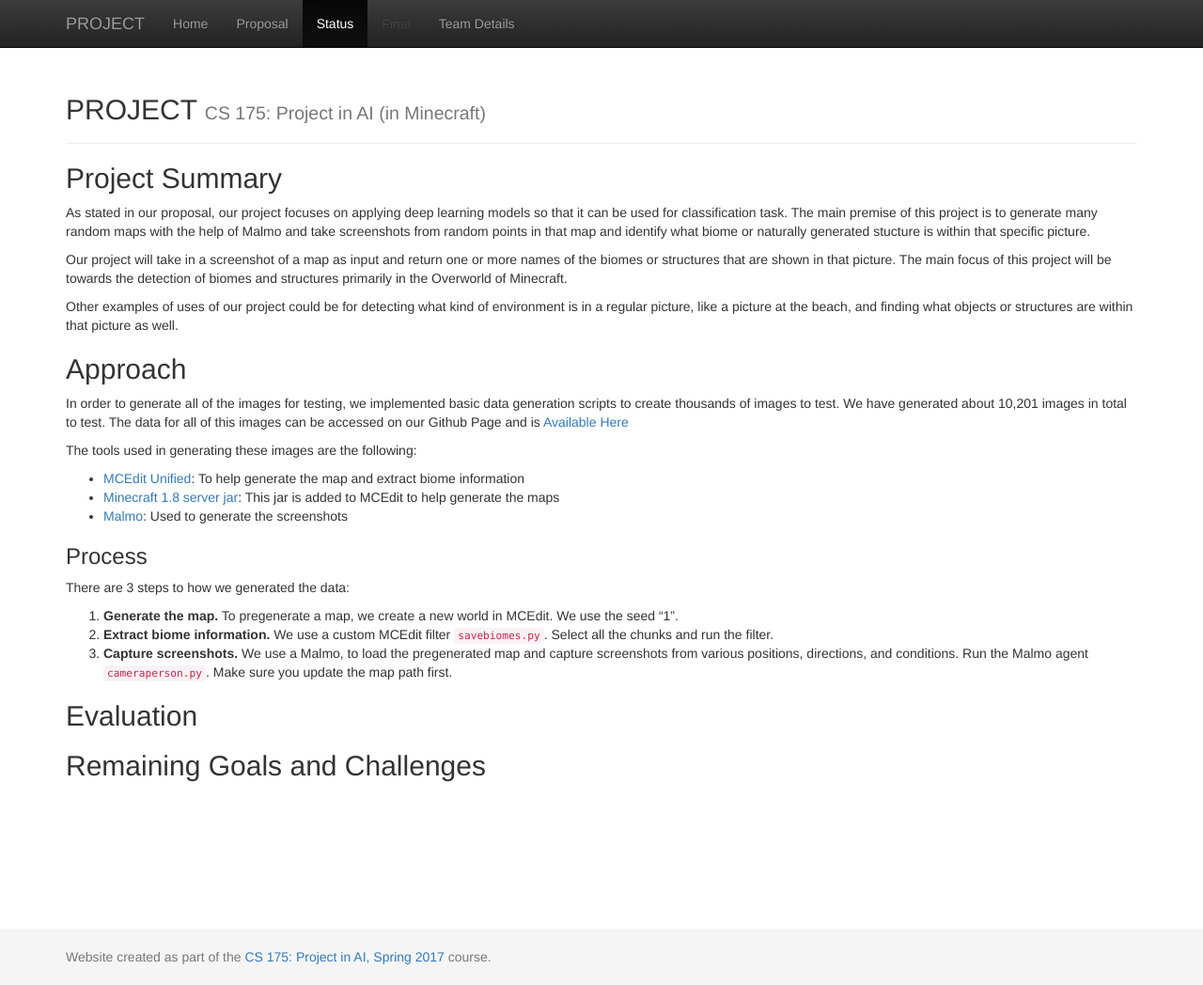
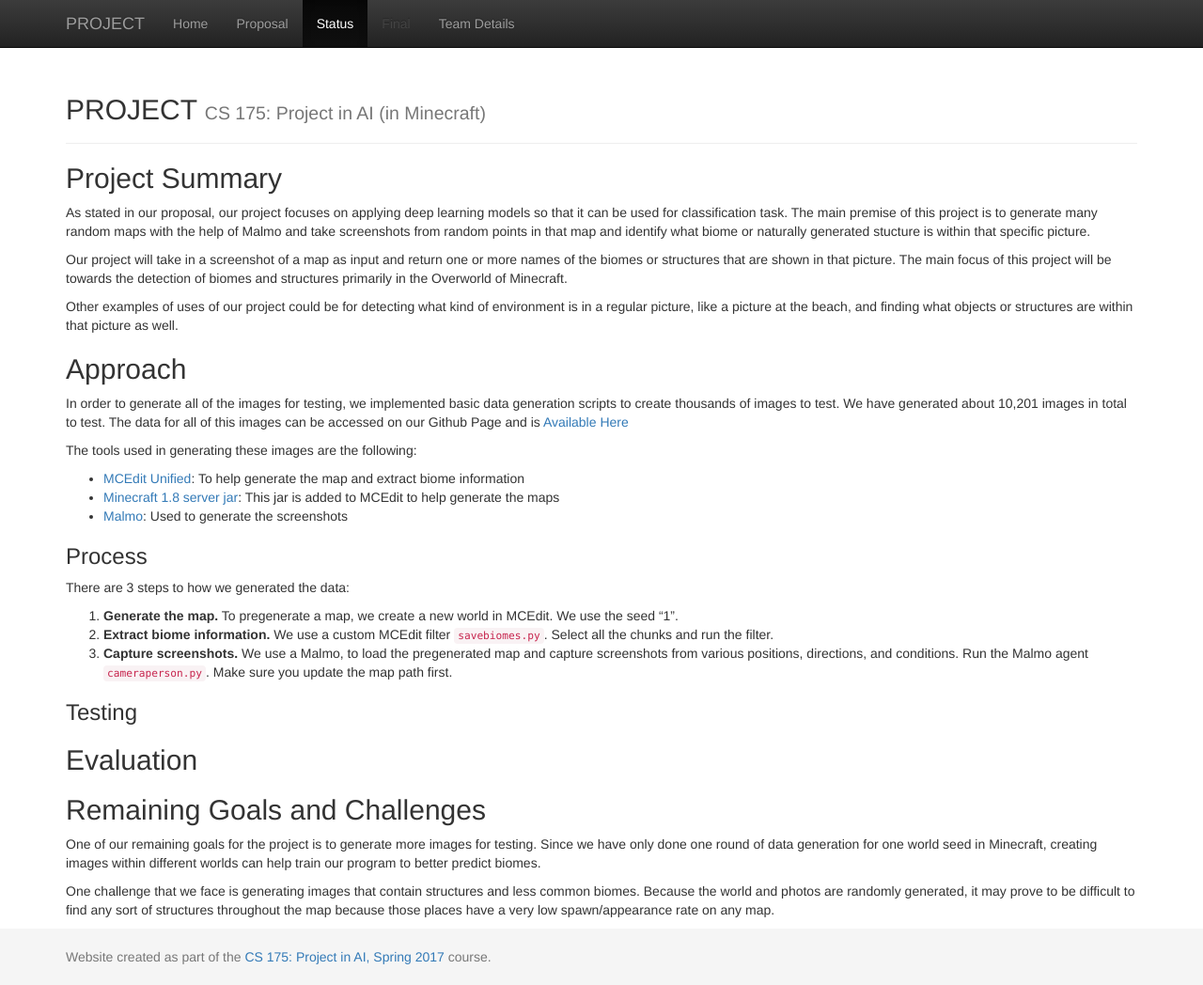
Before and after one commit to anahitab/A-Deep-Learning-Model-to-predict-frames-from-Malmo-Env-in-real-time, a Jekyll site: the page built from docs/status.md, in a window 1280 px wide and 1048 px high. Shown: the whole window at 94% size. Built offline with Jekyll 4.4.1, drawn with Linux system fonts in a browser that asks for light colours; our own code applies the rules of GitHub Pages for plain Markdown files.

Commit message:
updated index.md & status.md, still WIP

```diff
--- a/docs/status.md
+++ b/docs/status.md
@@ -27,8 +27,12 @@ There are 3 steps to how we generated the data:
 2. **Extract biome information.** We use a custom MCEdit filter `savebiomes.py`. Select all the chunks and run the filter.
 3. **Capture screenshots.** We use a Malmo, to load the pregenerated map and capture screenshots from various positions, directions, and conditions. Run the Malmo agent `cameraperson.py`. Make sure you update the map path first.
 
-
+### Testing
 
 ## Evaluation
 
 ## Remaining Goals and Challenges
+
+One of our remaining goals for the project is to generate more images for testing. Since we have only done one round of data generation for one world seed in Minecraft, creating images within different worlds can help train our program to better predict biomes.
+
+One challenge that we face is generating images that contain structures and less common biomes. Because the world and photos are randomly generated, it may prove to be difficult to find any sort of structures throughout the map because those places have a very low spawn/appearance rate on any map.
```
Also changed, not shown: docs/index.md (+10 -22 lines).
